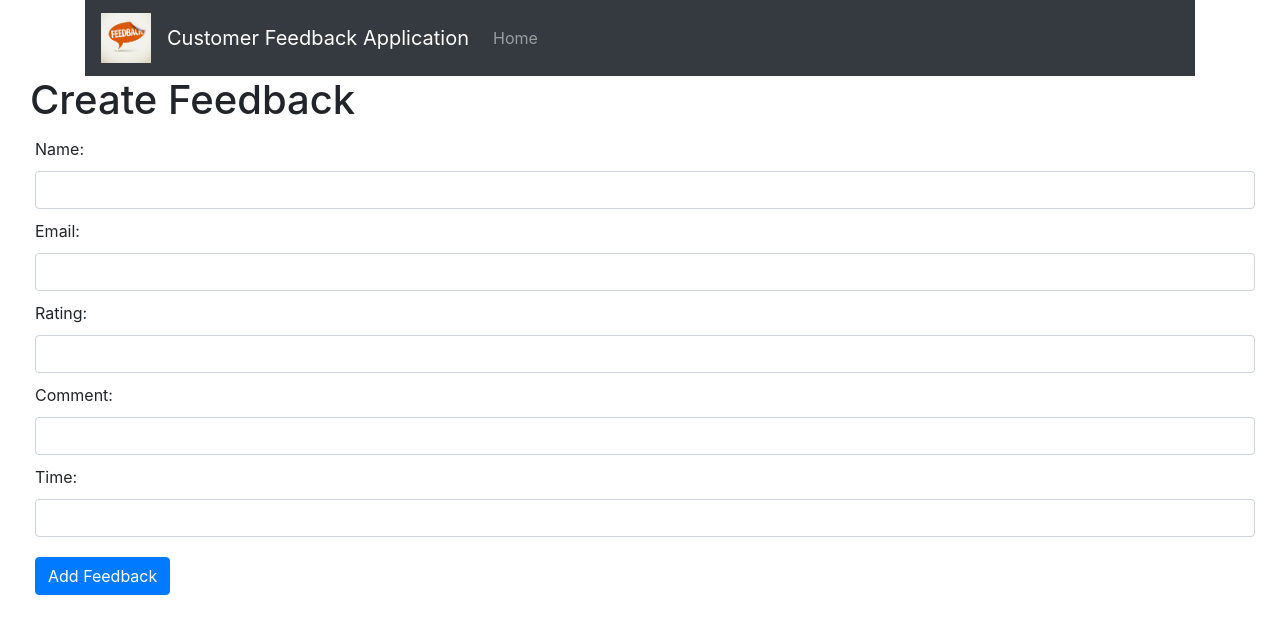
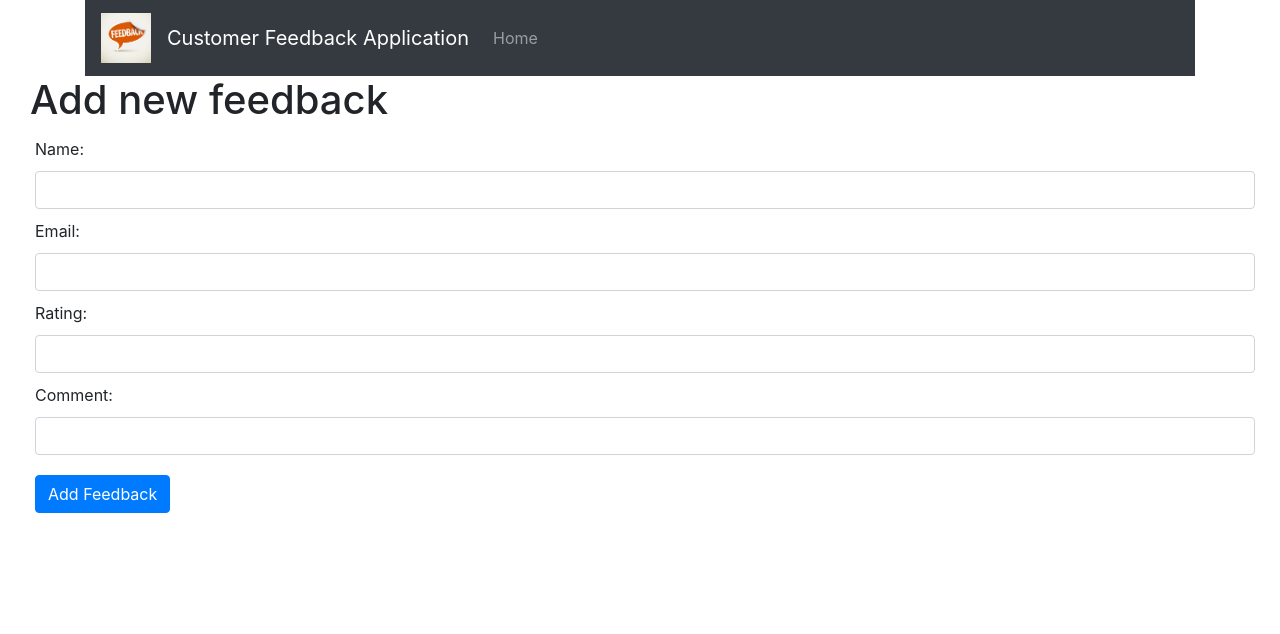
Before and after one commit to cchandan2020/CustFeedback, a React (Create React App) app in the folder client/: page /feedbacks/create in a window 1280 px wide. Shown: the top 634 px of the page. Built offline with nearby package versions, Linux system fonts and the light colour scheme.

Commit message:
Cleaned up UI

```diff
--- a/client/src/components/Links.jsx
+++ b/client/src/components/Links.jsx
@@ -20,6 +20,7 @@ class Links extends Component {
             <React.Fragment>
                 <Link to="/" className="navbar-brand">
                     Customer Feedback Application
+
                 </Link>
                 <Collapse>
                     <List>
--- a/client/src/pages/FeedbackInsert.jsx
+++ b/client/src/pages/FeedbackInsert.jsx
@@ -97,11 +97,12 @@ class FeedbackInsert extends Component {
     }
 
     render() {
-        const { name, email, rating, comment, time } = this.state
+        //const { name, email, rating, comment, time } = this.state
+        const { name, email, rating, comment } = this.state
 
         return (
             <Wrapper>
-                <Title>Create Feedback</Title>
+                <Title>Add new feedback</Title>
 
                 <Label>Name: </Label>
                 <InputText
@@ -141,12 +142,12 @@ class FeedbackInsert extends Component {
                     onChange={this.handleChangeInputComment}
                 />
 
-                <Label>Time: </Label>
+                {/* <Label>Time: </Label>
                 <InputText
                     type="text"
                     value={time}
                     onChange={this.handleChangeInputTime}
-                />
+                /> */}
 
                 <Button onClick={this.handleIncludeFeedback}>Add Feedback</Button>
 
--- a/client/src/pages/FeedbackList.jsx
+++ b/client/src/pages/FeedbackList.jsx
@@ -8,7 +8,6 @@ import {globalCustomer} from '../Services/global'
 
 
 import api from '../api'
-// import styled, { ThemeConsumer } from 'styled-components'
 import styled from 'styled-components'
 import 'react-table-v6/react-table.css'
 const Wrapper = styled.div`
@@ -56,9 +55,14 @@ class FeedbackList extends Component {
         console.log('TCL: FeedbackList -> render -> feedbacks', feedbacks)
 
         const columns = [
+            // {
+            //     Header: 'ID',
+            //     accessor: '_id',
+            //     filterable: true,
+            // },
             {
-                Header: 'ID',
-                accessor: '_id',
+                Header: 'Rating',
+                accessor: 'rating',
                 filterable: true,
             },
             {
@@ -72,20 +76,15 @@ class FeedbackList extends Component {
                 filterable: true,
             },
             {
-                Header: 'Rating',
-                accessor: 'rating',
-                filterable: true,
-            },
-            {
                 Header: 'Comment',
                 accessor: 'comment',
                 filterable: true,
             },
-            {
-                Header: 'Time',
-                accessor: 'time',
-                //Cell: props => <span>{props.value.join(' ./ ')}</span>,
-            },
+            // {
+            //     Header: 'Time',
+            //     accessor: 'time',
+            //     //Cell: props => <span>{props.value.join(' ./ ')}</span>,
+            // },
         ]
 
         let showTable = true
@@ -94,6 +93,7 @@ class FeedbackList extends Component {
         }
 
         return (
+
             <Wrapper>
                 {showTable && (
                     <ReactTable
```
